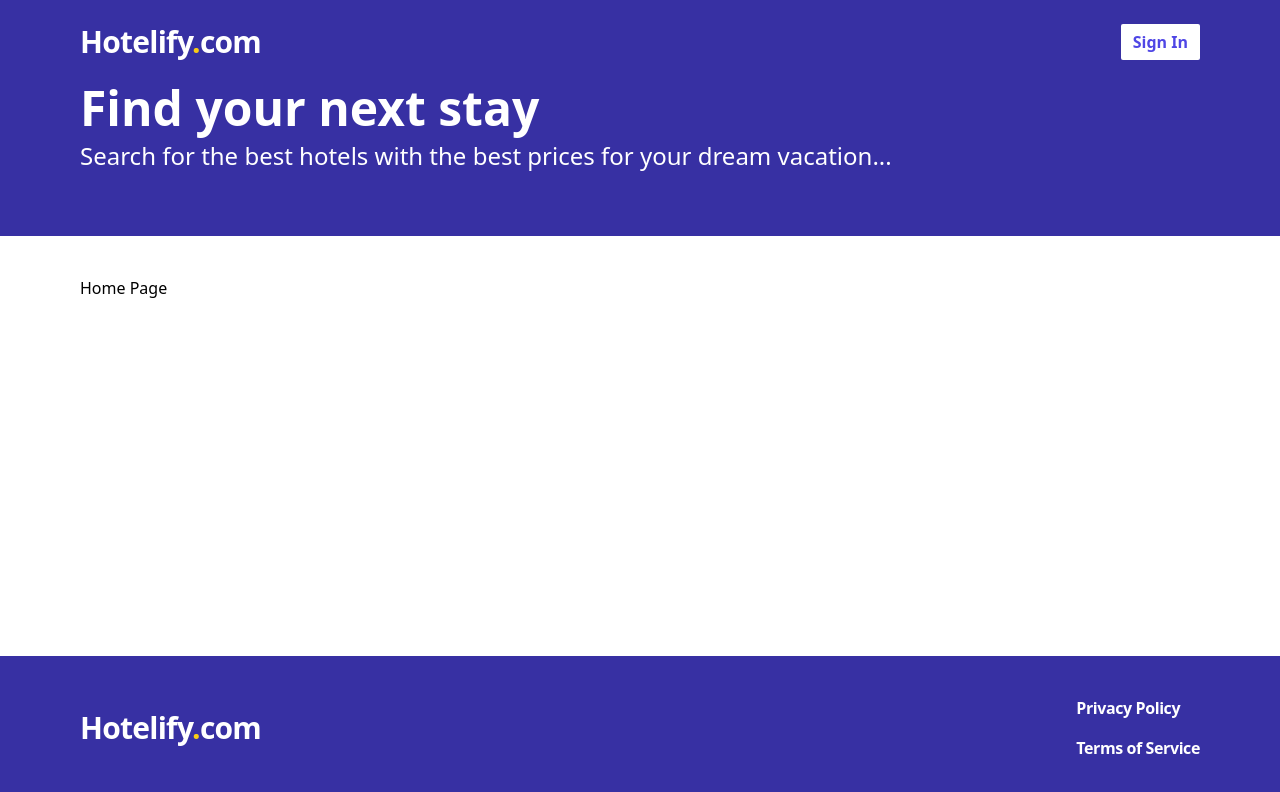
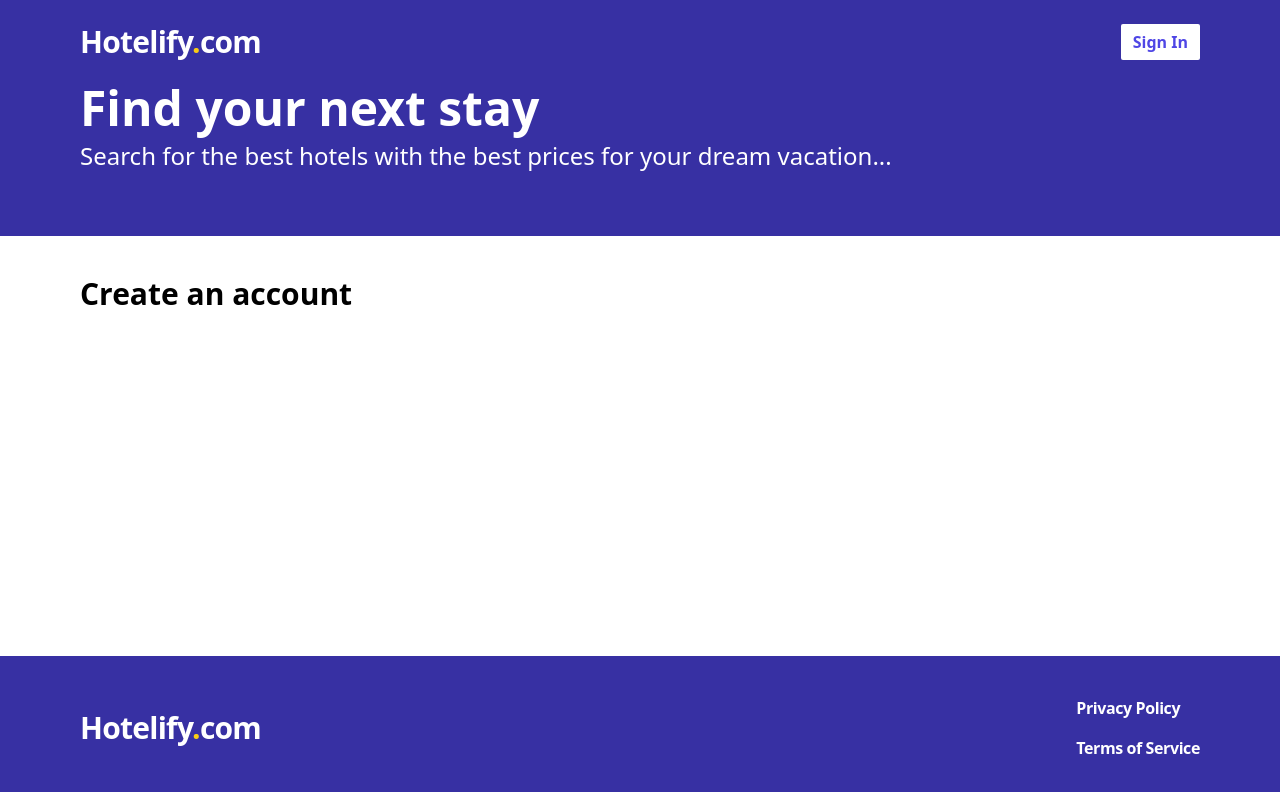
Before and after one commit to Kinshu-Learner/Hotelify, a React (Vite) app in the folder frontend/: page /register in a window 1280 px wide. Before the commit this address led to /. Shown: the top 792 px of the page. Built offline with nearby package versions, Linux system fonts and the light colour scheme.

Commit message:
Made the basic register page and route

```diff
--- a/frontend/src/App.tsx
+++ b/frontend/src/App.tsx
@@ -5,6 +5,7 @@
   Navigate
 } from 'react-router-dom';
 import Layout from './layouts/Layout';
+import Register from './pages/Register';
 
 function App() {
 
@@ -31,6 +32,12 @@
           }
         />
 
+        <Route path='/register' element = {
+          <Layout>
+            <Register />
+          </Layout>
+        } />
+
         <Route path='*' element={<Navigate to='/' />} />
 
       </Routes>
--- /dev/null
+++ b/frontend/src/pages/Register.tsx
@@ -0,0 +1,9 @@
+const Register = ()=>{
+    return (
+        <form className="flex flex-col gap-5">
+            <h2 className="text-3xl font-bold">Create an account</h2>
+        </form>
+    )
+}
+
+export default Register;
```
